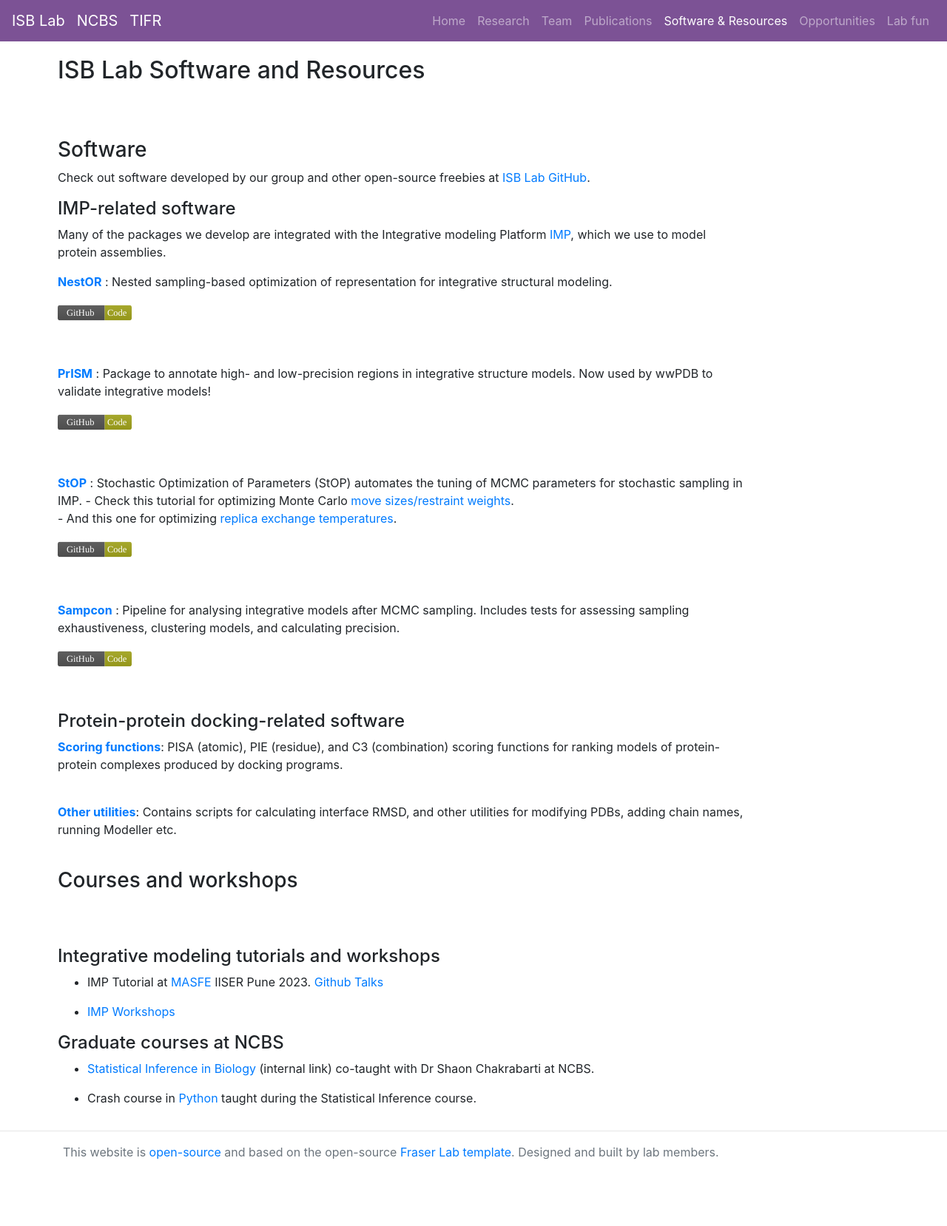
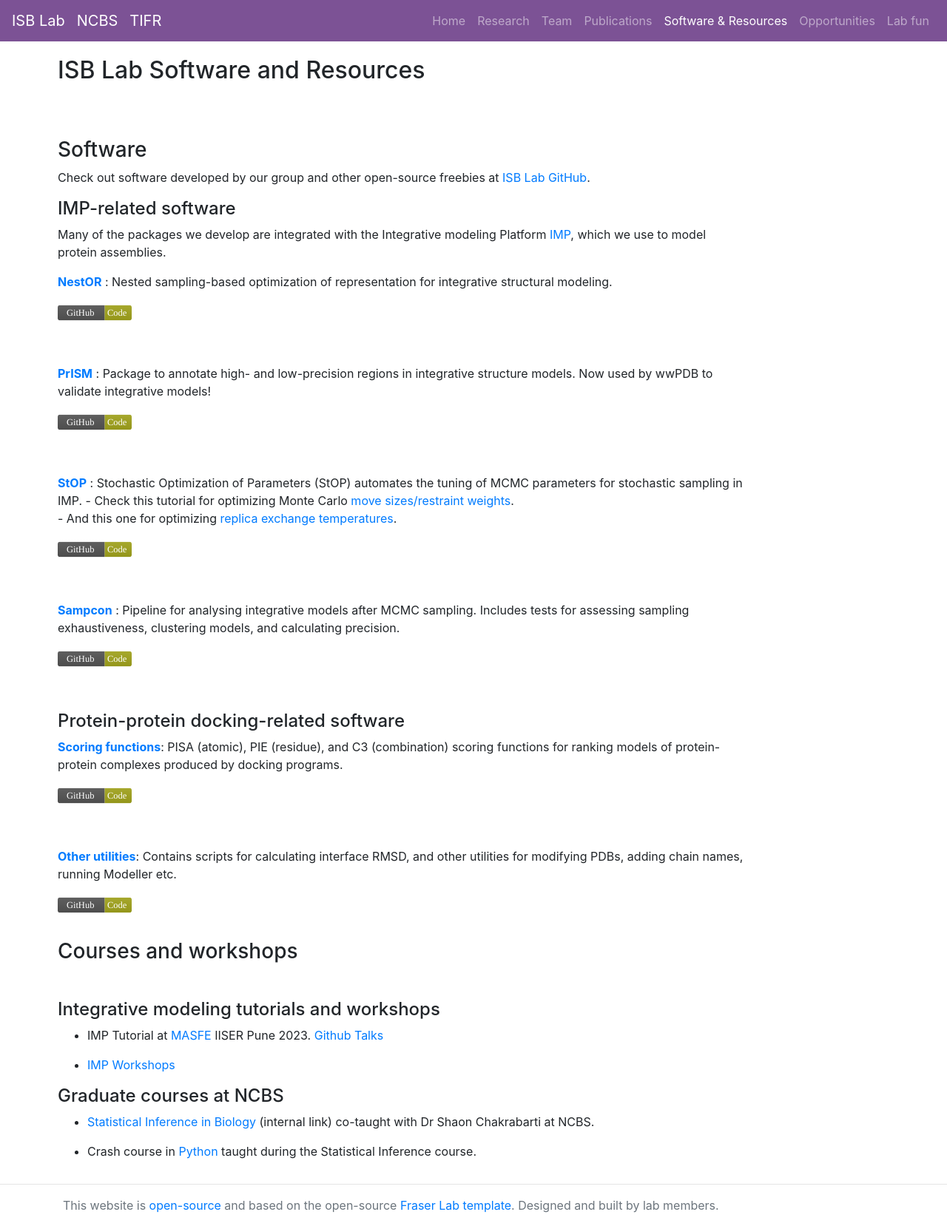
Before and after one commit to isblab/website, a Jekyll site: the page built from Software/index.md, in a window 1280 px wide. Shown: the whole page at 74% size. Built offline with Jekyll 4.4.1, drawn with Linux system fonts in a browser that asks for light colours; before the commit the page ends 1586 px from its top, so only the background shows below that.

Commit message:
adding github logo to docking software links

```diff
--- a/Software/index.md
+++ b/Software/index.md
@@ -6,6 +6,7 @@ group: Software
 
 ## ISB Lab Software and Resources
 <br><br>
+
 ### Software
 
 Check out software developed by our group and other open-source freebies at [ISB Lab GitHub](https://github.com/isblab). <br>
@@ -34,13 +35,15 @@ Many of the packages we develop are integrated with the Integrative modeling Pla
 
 #### Protein-protein docking-related software
 
-[**Scoring functions**](https://github.com/isblab/dockingScripts/tree/main/capriScripts/potentials): PISA (atomic), PIE (residue), and C3 (combination) scoring functions for ranking models of protein-protein complexes produced by docking programs.  <br><br>
+[**Scoring functions**](https://github.com/isblab/dockingScripts/tree/main/capriScripts/potentials): PISA (atomic), PIE (residue), and C3 (combination) scoring functions for ranking models of protein-protein complexes produced by docking programs.  <br>
+[![GitHub](/static/img/logos/code_logo.svg){:width="100px" height="60px"}](https://github.com/isblab/dockingScripts/tree/main/capriScripts/potentials) <br> <br>
 
-[**Other utilities**](https://github.com/isblab/dockingScripts): Contains scripts for calculating interface RMSD, and other utilities for modifying PDBs, adding chain names, running Modeller etc.  <br><br>
-
+[**Other utilities**](https://github.com/isblab/dockingScripts): Contains scripts for calculating interface RMSD, and other utilities for modifying PDBs, adding chain names, running Modeller etc.  <br>
+[![GitHub](/static/img/logos/code_logo.svg){:width="100px" height="60px"}](https://github.com/isblab/dockingScripts)
 
 ### Courses and workshops
-<br><br>
+<br>
+
 #### Integrative modeling tutorials and workshops
 
 - IMP Tutorial at [MASFE](https://sites.google.com/acads.iiserpune.ac.in/masfe/home) IISER Pune 2023. [Github](https://github.com/isblab/IMP_Tutorial) [Talks](https://drive.google.com/drive/folders/188BHx67a8Wq53nDTanM-vWwX3X9F_OS5) <br>
```
